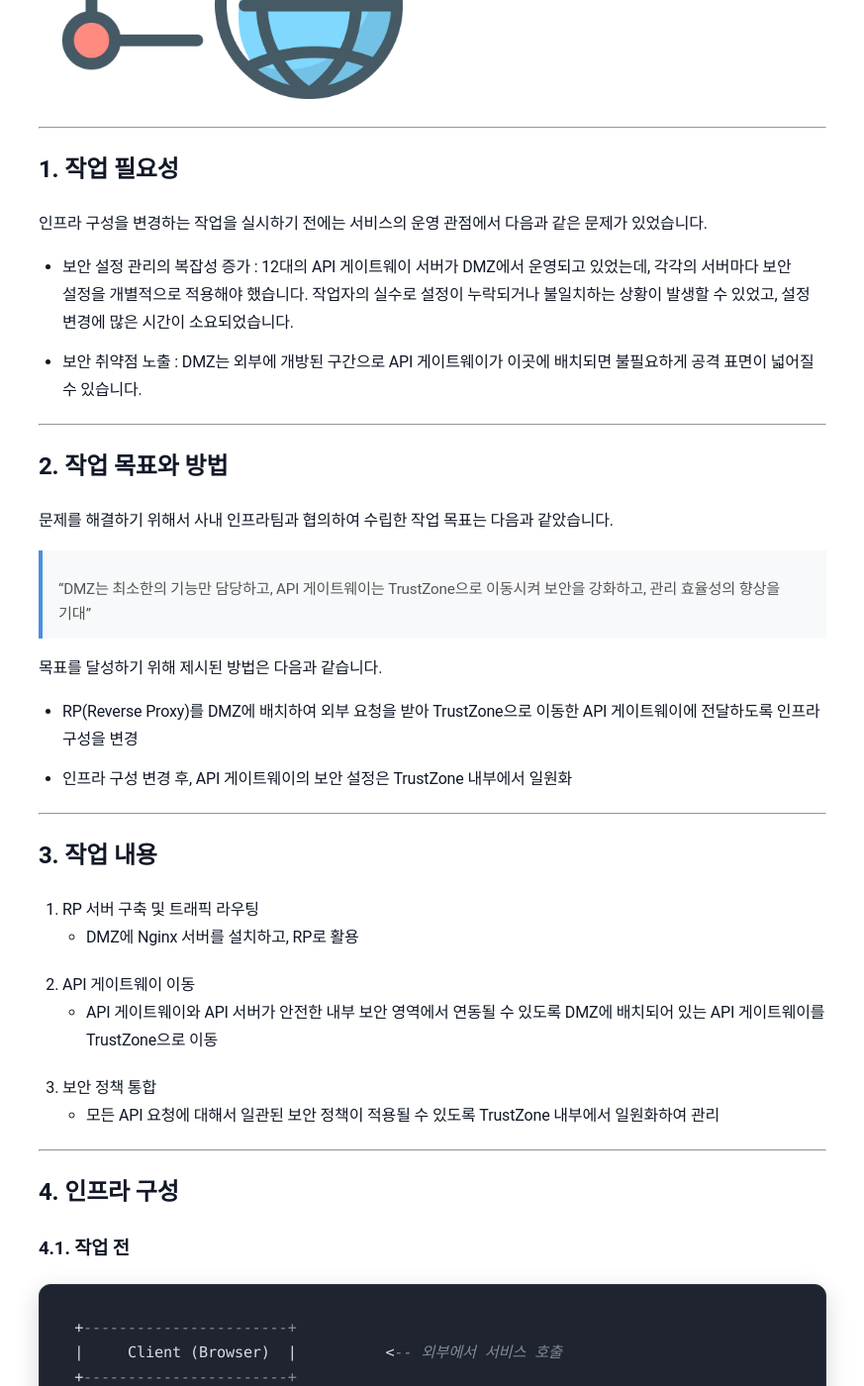
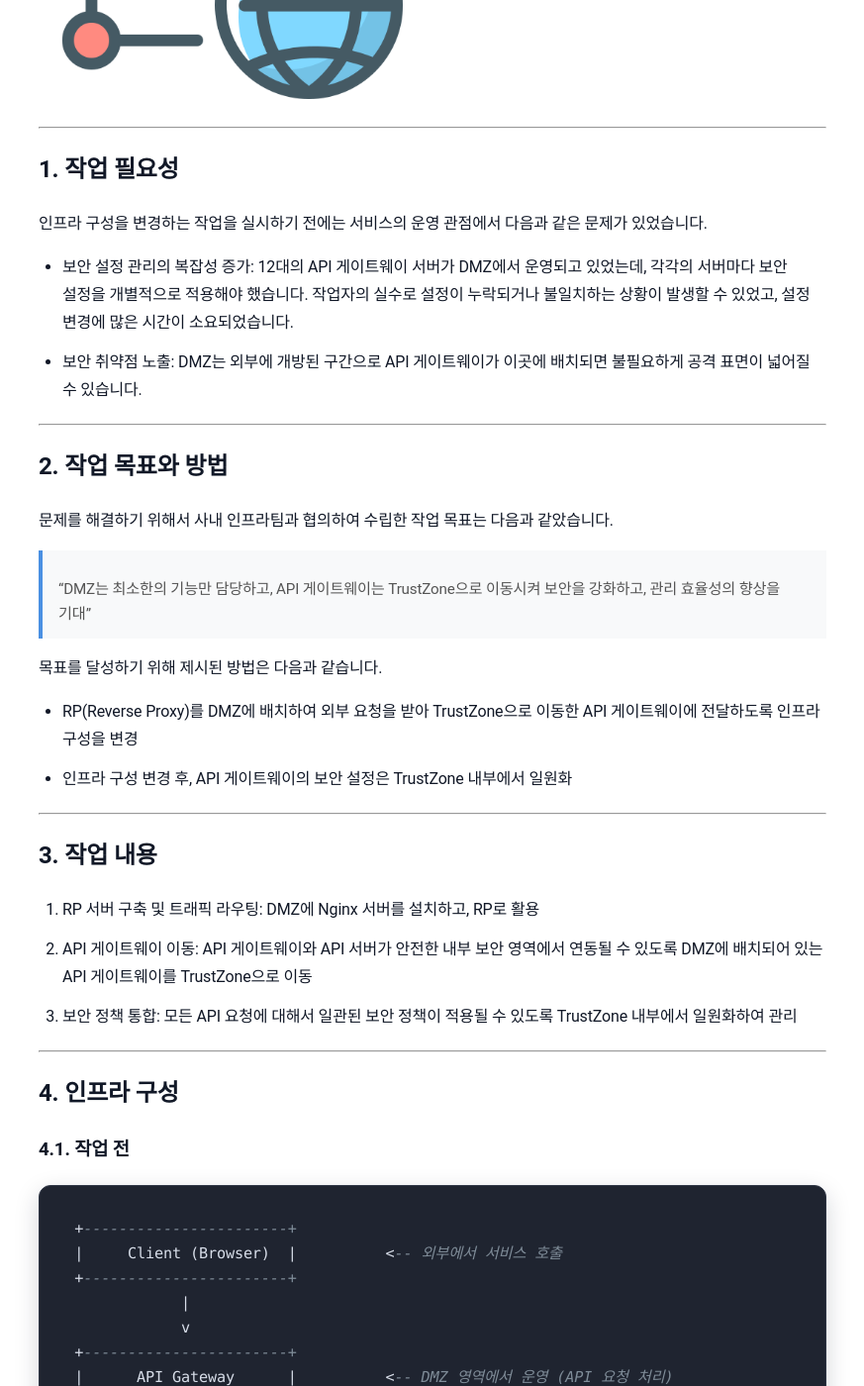
Before and after one commit to sanghoon-lee/sanghoon-lee.github.io, a Jekyll site: the page built from _posts/2025-11-29-rp.md, in a window 1280 px wide and 1400 px high, scrolled down 709 px. Shown: the whole window at 99% size, without its empty margins (203-1076 px from the left). Built offline with Jekyll 4.4.1, drawn with Linux system fonts in a browser that asks for light colours; nearby versions of some CDN libraries; comment, search, counter and statistics services are not loaded.

Commit message:
RP 포스팅 수정보완

```diff
--- a/_posts/2025-11-29-rp.md
+++ b/_posts/2025-11-29-rp.md
@@ -19,8 +19,8 @@ DMZ에 배치되어 있던 API게이트웨이를 TrustZone으로 이전하는
 
 인프라 구성을 변경하는 작업을 실시하기 전에는 서비스의 운영 관점에서 다음과 같은 문제가 있었습니다.
 
-* 보안 설정 관리의 복잡성 증가 : 12대의 API 게이트웨이 서버가 DMZ에서 운영되고 있었는데, 각각의 서버마다 보안 설정을 개별적으로 적용해야 했습니다. 작업자의 실수로 설정이 누락되거나 불일치하는 상황이 발생할 수 있었고, 설정 변경에 많은 시간이 소요되었습니다.
-* 보안 취약점 노출 : DMZ는 외부에 개방된 구간으로 API 게이트웨이가 이곳에 배치되면 불필요하게 공격 표면이 넓어질 수 있습니다.
+* 보안 설정 관리의 복잡성 증가: 12대의 API 게이트웨이 서버가 DMZ에서 운영되고 있었는데, 각각의 서버마다 보안 설정을 개별적으로 적용해야 했습니다. 작업자의 실수로 설정이 누락되거나 불일치하는 상황이 발생할 수 있었고, 설정 변경에 많은 시간이 소요되었습니다.
+* 보안 취약점 노출: DMZ는 외부에 개방된 구간으로 API 게이트웨이가 이곳에 배치되면 불필요하게 공격 표면이 넓어질 수 있습니다.
 
 ---
 
@@ -39,12 +39,9 @@ DMZ에 배치되어 있던 API게이트웨이를 TrustZone으로 이전하는
 
 ## 3. 작업 내용
 
-1. RP 서버 구축 및 트래픽 라우팅
-* DMZ에 Nginx 서버를 설치하고, RP로 활용
-2. API 게이트웨이 이동
-* API 게이트웨이와 API 서버가 안전한 내부 보안 영역에서 연동될 수 있도록 DMZ에 배치되어 있는 API 게이트웨이를 TrustZone으로 이동
-3. 보안 정책 통합
-* 모든 API 요청에 대해서 일관된 보안 정책이 적용될 수 있도록 TrustZone 내부에서 일원화하여 관리
+1. RP 서버 구축 및 트래픽 라우팅: DMZ에 Nginx 서버를 설치하고, RP로 활용
+2. API 게이트웨이 이동: API 게이트웨이와 API 서버가 안전한 내부 보안 영역에서 연동될 수 있도록 DMZ에 배치되어 있는 API 게이트웨이를 TrustZone으로 이동
+3. 보안 정책 통합: 모든 API 요청에 대해서 일관된 보안 정책이 적용될 수 있도록 TrustZone 내부에서 일원화하여 관리
 
 ---
 
```
